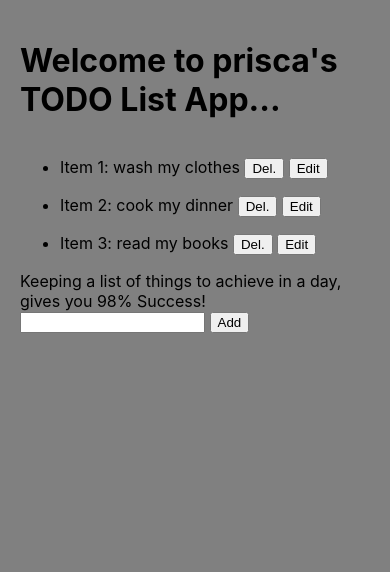
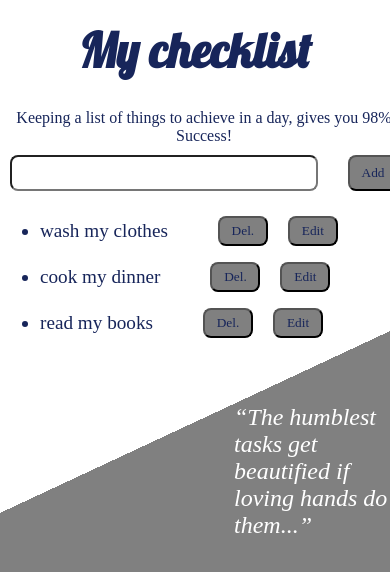
Before and after one commit to PriscaTonia/TestingHeroku, a React (Create React App) app: page / in a window 390 px wide. Shown: the top 572 px of the page. Built offline with nearby package versions, Linux system fonts and the light colour scheme.

Commit message:
I restyled my todo list app, both desktop and mobile versions.

```diff
--- a/public/index.html
+++ b/public/index.html
@@ -3,6 +3,7 @@
   <head>
     <meta charset="utf-8" />
     <link rel="icon" href="%PUBLIC_URL%/favicon.ico" />
+    <link href="https://fonts.googleapis.com/css2?family=Lobster&display=swap" rel="stylesheet">
     <meta name="viewport" content="width=device-width, initial-scale=1" />
     <meta name="theme-color" content="#000000" />
     <meta
--- a/src/AddItem.js
+++ b/src/AddItem.js
@@ -23,7 +23,11 @@ class AddItem extends Component{
         return(
             <form onSubmit={this.handleSubmit} >
                 <label htmlFor='task'>Keeping a list of things to achieve in a day, gives you 98% Success!</label>
-                <input id='todo' onChange ={this.handleChange} value = {this.state.todo}/> <button>Add</button>
+                <div className='input-field'>
+                    <input id='todo' onChange ={this.handleChange} value = {this.state.todo}/>
+                    <button>Add</button>
+                </div>
+
             </form>
         )
     }
--- a/src/App.js
+++ b/src/App.js
@@ -43,9 +43,14 @@ class App extends Component{
   render(){
     return(
       <div className='myApp'>
-        <h1>Welcome to prisca's TODO List App...</h1>
+        <header>
+          <h1>My checklist</h1>
+        </header>
+        <AddItem addItem ={this.addItem}  />
         <DisplayList list = {this.state.list} count= {this.state.count} deleteItem ={this.deleteItem} editItem = {this.editItem}/>
-        <AddItem addItem ={this.addItem}  />
+        <div className='quote'>
+          <q>The humblest tasks get beautified if loving hands do them...</q>
+        </div>
       </div>
     )
   }
--- a/src/displayList.js
+++ b/src/displayList.js
@@ -6,7 +6,11 @@ const DisplayList = ({list, count, deleteItem, editItem}) => {
         return (
             <div key = {item.id}>
                 <ul>
-                    <li>Item {count += 1}: {item.todo}  <button onClick = {() => {deleteItem(item.id)}}> Del.</button> <button onClick={()=>{editItem(item.id)}}>Edit</button></li>
+                        <li> {item.todo} </li>
+                        <div className='item-btn'>
+                            <button onClick = {() => {deleteItem(item.id)}}> Del.</button>
+                            <button onClick={()=>{editItem(item.id)}}>Edit</button>
+                        </div>
                 </ul>
             </div>
         )
--- a/src/index.css
+++ b/src/index.css
@@ -1,10 +1,12 @@
 body {
   margin: 0;
   padding: 0;
-  background-color: gray;
-  font-family: -apple-system, BlinkMacSystemFont, 'Segoe UI', 'Roboto', 'Oxygen',
-    'Ubuntu', 'Cantarell', 'Fira Sans', 'Droid Sans', 'Helvetica Neue',
-    sans-serif;
+  background:linear-gradient(-25deg, gray, gray 50%, #ffffff 50%) ;
+  color: #17255a;
+  font-size: 16px;
+ background-attachment: fixed;
+  background-repeat: no-repeat;
+  font-family: cursive;
   -webkit-font-smoothing: antialiased;
   -moz-osx-font-smoothing: grayscale;
 }
@@ -13,10 +15,109 @@ code {
   font-family: source-code-pro, Menlo, Monaco, Consolas, 'Courier New',
     monospace;
 }
+header{
+  display: flex;
+  justify-content: center;
+  align-items: center;
+  font-family: 'Lobster', cursive;
+  width: 100%;
+  height: 100px;
+  background-color: transparent;
+}
+h1{
+  font-size: 3rem;
+}
+form{
+  padding: 10px;
+  height: 5rem;
+  display: flex;
+  flex-direction: column;
+  justify-content: center;
+  align-items: center;
+
+}
+input{
+  width: 300px;
+  height: 30px;
+  margin-right: 10px;
+  border-radius: 8px;
+}
+.input-field{
+  padding-top: 10px;
+  width: 100%;
+  display: flex;
+  justify-content: center;
+
+}
+button{
+  width: 50px;
+  border-radius: 8px;
+  background-color: gray;
+  color: #17255a;
+  margin-left: 20px;
+  font-family: cursive;
+  padding: 5px;
+}
+label{
+  font-family: cursive;
+  text-align: center;
+}
+ul{
+  display: flex;
+  justify-content: flex-start;
+  align-items: center;
+  flex-direction: row;
+}
+li{
+  border-radius: 5px;
+  font-size: 1.2rem;
+  margin-right: 30px;
+}
 
 .myApp {
+  width: auto;
   display: flex;
   flex-direction: column;
-  padding: 10px;
-  margin: 10px;
+  flex-wrap: wrap;
 }
+q{
+  width: 40%;
+  display: block;
+  margin-bottom: 0;
+  font-size: 1.5rem;
+  font-style: italic;
+  font-weight: 500;
+  color: white;
+
+}
+.quote{
+  display: flex;
+  justify-content: flex-end;
+  margin-top:50px;
+  width: 100%;
+  height: auto;
+
+}
+@media screen and (max-width:375px){
+  body{
+    background: linear-gradient(to bottom, white, white 70%, #C4C4C4 50%) ;
+    background-attachment: fixed;
+    background-repeat: no-repeat;
+  }
+  q{
+    width: 80%;
+    font-size: 1.2rem;
+    color: #17255a;
+  }
+  .quote{
+    display: flex;
+    width: auto;
+    justify-content: center;
+    align-items: center;
+    margin-top:40px;
+
+  }
+  li{
+    margin-right: 20px;
+  }
+}
```
